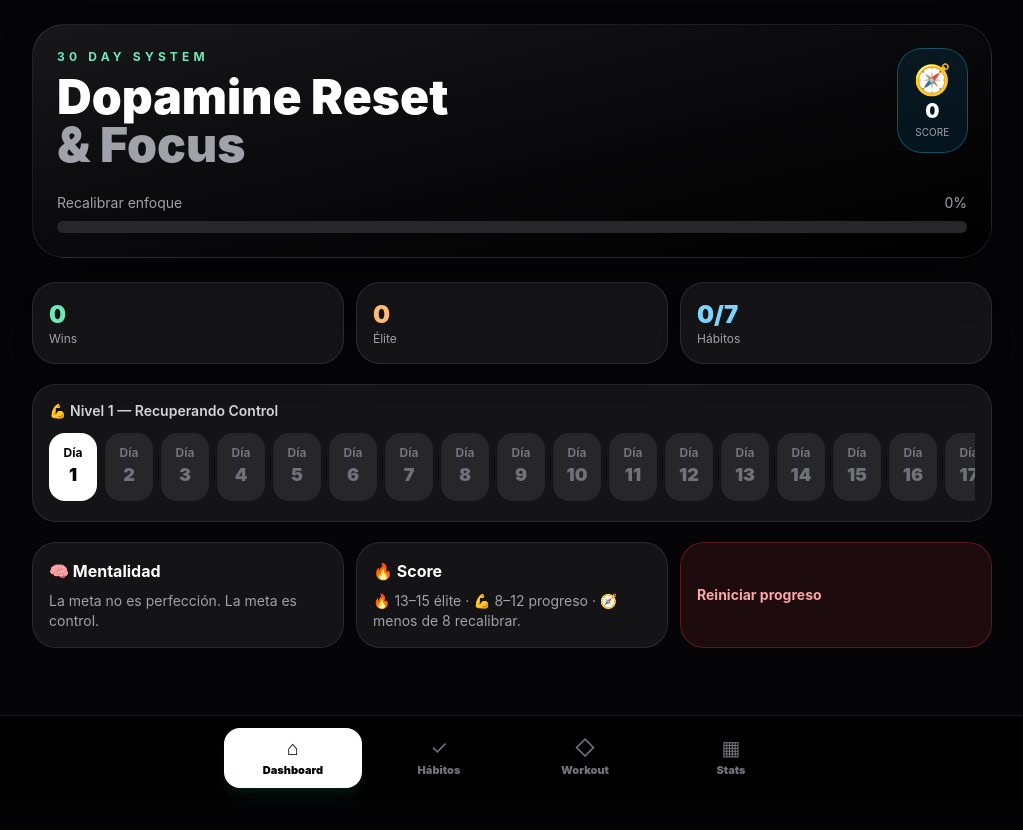
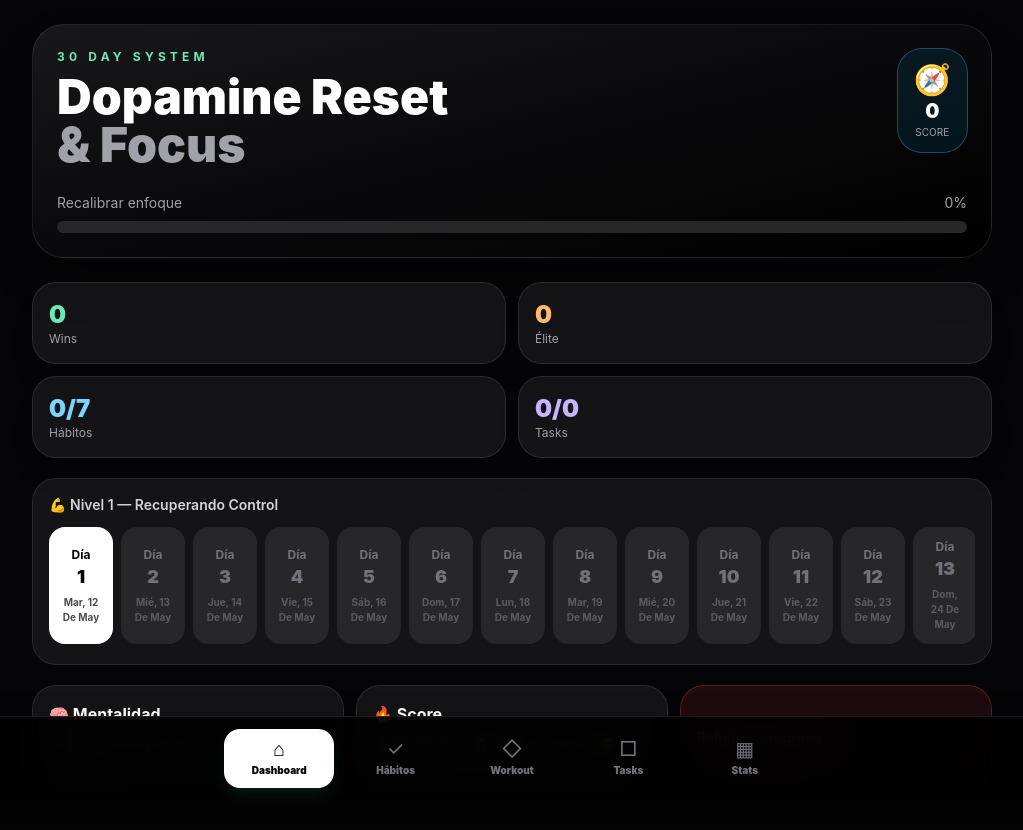
Before and after one commit to ytautomationmma-cmyk/dopamine-reset-focus-clean, a React (Vite) app: page / in a window 1280 px wide. Shown: the top 830 px of the page, without its empty margins (128-1151 px from the left). Before the commit the page ends 800 px from the top, so only its background shows below. Built offline with nearby package versions, Linux system fonts and the light colour scheme.

Commit message:
Add calendar tasks tab

```diff
--- a/src/App.jsx
+++ b/src/App.jsx
@@ -5,6 +5,7 @@ import Stats from './components/Stats.jsx';
 import DaySelector from './components/DaySelector.jsx';
 import HabitTracker from './components/HabitTracker.jsx';
 import WorkoutLog from './components/WorkoutLog.jsx';
+import TaskTracker from './components/TaskTracker.jsx';
 import FooterCards from './components/FooterCards.jsx';
 
 const STORAGE_KEY = 'dopamine-reset-data-v2';
@@ -16,10 +17,41 @@ const tabs = [
   { id: 'dashboard', label: 'Dashboard', icon: '⌂' },
   { id: 'habits', label: 'Hábitos', icon: '✓' },
   { id: 'workout', label: 'Workout', icon: '◇' },
+  { id: 'tasks', label: 'Tasks', icon: '□' },
   { id: 'stats', label: 'Stats', icon: '▦' },
 ];
 
-const createInitialDays = () => Array.from({ length: 30 }, (_, i) => ({ day: i + 1, checks: Array(habits.length).fill(false), feeling: '🙂 Bien', workout: [] }));
+const toDateKey = (date) => {
+  const year = date.getFullYear();
+  const month = String(date.getMonth() + 1).padStart(2, '0');
+  const day = String(date.getDate()).padStart(2, '0');
+  return `${year}-${month}-${day}`;
+};
+const addDays = (date, amount) => {
+  const next = new Date(date);
+  next.setDate(next.getDate() + amount);
+  return next;
+};
+const getSavedSelectedDayIndex = () => {
+  try {
+    const saved = localStorage.getItem(SELECTED_DAY_KEY);
+    const parsed = saved !== null ? Number(saved) : 0;
+    return Number.isFinite(parsed) && parsed >= 0 ? parsed : 0;
+  } catch {
+    return 0;
+  }
+};
+const createInitialDays = (selectedOffset = 0) => {
+  const startDate = addDays(new Date(), -selectedOffset);
+  return Array.from({ length: 30 }, (_, i) => ({
+    day: i + 1,
+    date: toDateKey(addDays(startDate, i)),
+    checks: Array(habits.length).fill(false),
+    feeling: '🙂 Bien',
+    workout: [],
+    tasks: [],
+  }));
+};
 const safeLoad = (key, fallback) => { try { const saved = localStorage.getItem(key); return saved ? JSON.parse(saved) : fallback; } catch { return fallback; } };
 const safeSave = (key, value) => { try { localStorage.setItem(key, JSON.stringify(value)); } catch {} };
 const parseDecimalInput = (value) => parseFloat(String(value).trim().replace(',', '.'));
@@ -36,8 +68,8 @@ const createInitialSet = (trackingType, unit = 'lbs') => {
   if (trackingType === 'bodyweight') return { id: Date.now() + Math.random(), reps: '', weightMode: 'none', weight: '', unit };
   return { id: Date.now() + Math.random(), reps: '', weight: '', unit };
 };
-const normalizeDays = (loadedDays) => {
-  const fallback = createInitialDays();
+const normalizeDays = (loadedDays, selectedOffset = 0) => {
+  const fallback = createInitialDays(selectedOffset);
   if (!Array.isArray(loadedDays)) return fallback;
   return fallback.map((baseDay, index) => {
     const savedDay = loadedDays[index] || {};
@@ -46,17 +78,20 @@ const normalizeDays = (loadedDays) => {
       ...baseDay,
       ...savedDay,
       checks: habits.map((_, habitIndex) => Boolean(savedChecks[habitIndex])),
+      date: savedDay.date || baseDay.date,
       feeling: savedDay.feeling || baseDay.feeling,
       workout: Array.isArray(savedDay.workout) ? savedDay.workout : [],
+      tasks: Array.isArray(savedDay.tasks) ? savedDay.tasks : [],
     };
   });
 };
 const loadDays = () => {
+  const selectedOffset = getSavedSelectedDayIndex();
   const current = safeLoad(STORAGE_KEY, null);
-  if (current) return normalizeDays(current);
+  if (current) return normalizeDays(current, selectedOffset);
   const legacy = safeLoad(LEGACY_STORAGE_KEY, null);
   if (legacy) {
-    const migrated = normalizeDays(legacy);
+    const migrated = normalizeDays(legacy, selectedOffset);
     safeSave(STORAGE_KEY, migrated);
     return migrated;
   }
@@ -70,7 +105,7 @@ const getScoreState = (score) => {
 
 export default function ResetFocusTracker() {
   const [days, setDays] = useState(loadDays);
-  const [selectedDayIndex, setSelectedDayIndex] = useState(() => { try { const saved = localStorage.getItem(SELECTED_DAY_KEY); return saved !== null ? Number(saved) : 0; } catch { return 0; } });
+  const [selectedDayIndex, setSelectedDayIndex] = useState(getSavedSelectedDayIndex);
   const [customExercises, setCustomExercises] = useState(() => safeLoad(CUSTOM_EXERCISES_KEY, {}));
   const [exerciseRenames, setExerciseRenames] = useState(() => safeLoad(EXERCISE_RENAMES_KEY, {}));
   const [selectedMuscle, setSelectedMuscle] = useState('Pecho');
@@ -91,6 +126,7 @@ export default function ResetFocusTracker() {
   const scores = days.map(scoreForDay);
   const selectedScore = scoreForDay(selectedDay);
   const completedHabits = selectedDay.checks.filter(Boolean).length;
+  const completedTasks = (selectedDay.tasks || []).filter((task) => task.done).length;
   const totalPossible = habits.reduce((sum, habit) => sum + habit.points, 0);
   const progressPercent = Math.round((selectedScore / totalPossible) * 100);
   const scoresUntilSelectedDay = scores.slice(0, selectedDayIndex + 1);
@@ -123,6 +159,13 @@ export default function ResetFocusTracker() {
 
   const toggleCheck = (habitIndex) => setDaysAndSave((current) => current.map((day, index) => index === selectedDayIndex ? { ...day, checks: day.checks.map((checked, i) => i === habitIndex ? !checked : checked) } : day));
   const updateFeeling = (value) => setDaysAndSave((current) => current.map((day, index) => index === selectedDayIndex ? { ...day, feeling: value } : day));
+  const addTask = (title) => {
+    const clean = title.trim();
+    if (!clean) return;
+    setDaysAndSave((current) => current.map((day, index) => index === selectedDayIndex ? { ...day, tasks: [{ id: Date.now() + Math.random(), title: clean, done: false }, ...(day.tasks || [])] } : day));
+  };
+  const toggleTask = (taskId) => setDaysAndSave((current) => current.map((day, index) => index === selectedDayIndex ? { ...day, tasks: (day.tasks || []).map((task) => task.id === taskId ? { ...task, done: !task.done } : task) } : day));
+  const removeTask = (taskId) => setDaysAndSave((current) => current.map((day, index) => index === selectedDayIndex ? { ...day, tasks: (day.tasks || []).filter((task) => task.id !== taskId) } : day));
   const getExercisesForMuscle = (muscleName) => { const base = muscleGroups.find((g) => g.name === muscleName) || muscleGroups[0]; const custom = customExercises[muscleName] || []; const renames = exerciseRenames[muscleName] || {}; return [...new Set([...base.exercises.map((ex) => renames[ex] || ex), ...custom])]; };
   const selectedMuscleExercises = getExercisesForMuscle(selectedMuscle);
 
@@ -188,6 +231,7 @@ export default function ResetFocusTracker() {
     { label: 'Wins', value: winCount, accent: 'text-emerald-300' },
     { label: 'Élite', value: eliteCount, accent: 'text-orange-300' },
     { label: 'Hábitos', value: `${completedHabits}/${habits.length}`, accent: 'text-sky-300' },
+    { label: 'Tasks', value: `${completedTasks}/${(selectedDay.tasks || []).length}`, accent: 'text-violet-300' },
   ];
 
   const renderActiveTab = () => {
@@ -209,10 +253,16 @@ export default function ResetFocusTracker() {
       );
     }
 
+    if (activeTab === 'tasks') {
+      return (
+        <TaskTracker selectedDay={selectedDay} addTask={addTask} toggleTask={toggleTask} removeTask={removeTask} />
+      );
+    }
+
     return (
       <>
         <Header scoreState={scoreState} selectedScore={selectedScore} progressPercent={progressPercent} />
-        <section className="mb-5 grid grid-cols-3 gap-3">
+        <section className="mb-5 grid grid-cols-2 gap-3">
           {dashboardMetrics.map((metric) => (
             <div key={metric.label} className="rounded-3xl border border-white/10 bg-zinc-900/80 p-4 shadow-xl shadow-black/20">
               <p className={`text-2xl font-black ${metric.accent}`}>{metric.value}</p>
@@ -239,7 +289,7 @@ export default function ResetFocusTracker() {
 function BottomTabBar({ activeTab, setActiveTab }) {
   return (
     <nav className="fixed inset-x-0 bottom-0 z-50 border-t border-white/10 bg-black/90 px-3 pb-[max(env(safe-area-inset-bottom),0.75rem)] pt-3 shadow-2xl shadow-black/60 backdrop-blur-xl">
-      <div className="mx-auto grid max-w-md grid-cols-4 gap-2 md:max-w-xl">
+      <div className="mx-auto grid max-w-md grid-cols-5 gap-1.5 md:max-w-xl">
         {tabs.map((tab) => {
           const active = activeTab === tab.id;
           return (
@@ -247,11 +297,11 @@ function BottomTabBar({ activeTab, setActiveTab }) {
               key={tab.id}
               type="button"
               onClick={() => setActiveTab(tab.id)}
-              className={`rounded-2xl px-2 py-2.5 text-center transition active:scale-95 ${active ? 'bg-white text-black shadow-lg shadow-emerald-400/10' : 'text-zinc-500 hover:bg-white/5 hover:text-zinc-200'}`}
+              className={`rounded-2xl px-1.5 py-2.5 text-center transition active:scale-95 ${active ? 'bg-white text-black shadow-lg shadow-emerald-400/10' : 'text-zinc-500 hover:bg-white/5 hover:text-zinc-200'}`}
               aria-current={active ? 'page' : undefined}
             >
               <span className="block text-xl leading-none">{tab.icon}</span>
-              <span className="mt-1 block text-[11px] font-black">{tab.label}</span>
+              <span className="mt-1 block text-[10px] font-black">{tab.label}</span>
             </button>
           );
         })}
--- a/src/components/DaySelector.jsx
+++ b/src/components/DaySelector.jsx
@@ -1,3 +1,9 @@
+const formatDayDate = (dateKey) => {
+  if (!dateKey) return '';
+  const date = new Date(`${dateKey}T00:00:00`);
+  return date.toLocaleDateString('es-CO', { weekday: 'short', day: 'numeric', month: 'short' });
+};
+
 export default function DaySelector({ days, level, selectedDayIndex, setSelectedDayIndex, scoreForDay, getScoreState }) {
   return (
     <section className="mb-5 rounded-3xl border border-white/10 bg-zinc-900/80 p-4">
@@ -5,7 +11,13 @@ export default function DaySelector({ days, level, selectedDayIndex, setSelected
       <div className="flex gap-2 overflow-x-auto pb-1">
         {days.map((day, index) => {
           const score = scoreForDay(day); const state = getScoreState(score); const isSelected = index === selectedDayIndex;
-          return <button key={day.day} onClick={() => setSelectedDayIndex(index)} className={`min-w-12 rounded-2xl px-3 py-3 text-center transition ${isSelected ? 'bg-white text-black' : score > 0 ? `${state.bg} ${state.color} ring-1 ${state.ring}` : 'bg-zinc-800 text-zinc-500'}`}><div className="text-xs font-bold">Día</div><div className="text-lg font-black">{day.day}</div></button>;
+          return (
+            <button key={day.day} onClick={() => setSelectedDayIndex(index)} className={`min-w-16 rounded-2xl px-3 py-3 text-center transition ${isSelected ? 'bg-white text-black' : score > 0 ? `${state.bg} ${state.color} ring-1 ${state.ring}` : 'bg-zinc-800 text-zinc-500'}`}>
+              <div className="text-xs font-bold">Día</div>
+              <div className="text-lg font-black">{day.day}</div>
+              <div className="mt-1 text-[10px] font-bold capitalize opacity-70">{formatDayDate(day.date)}</div>
+            </button>
+          );
         })}
       </div>
     </section>
--- /dev/null
+++ b/src/components/TaskTracker.jsx
@@ -0,0 +1,85 @@
+import { useState } from 'react';
+
+const formatFullDate = (dateKey) => {
+  if (!dateKey) return 'Fecha no asignada';
+  const date = new Date(`${dateKey}T00:00:00`);
+  return date.toLocaleDateString('es-CO', { weekday: 'long', day: 'numeric', month: 'long' });
+};
+
+export default function TaskTracker({ selectedDay, addTask, toggleTask, removeTask }) {
+  const [taskTitle, setTaskTitle] = useState('');
+  const tasks = selectedDay.tasks || [];
+  const completedTasks = tasks.filter((task) => task.done).length;
+
+  const submitTask = () => {
+    addTask(taskTitle);
+    setTaskTitle('');
+  };
+
+  return (
+    <section className="rounded-[2rem] border border-white/10 bg-zinc-900/80 p-5 shadow-2xl shadow-black/30">
+      <div className="mb-5 flex items-start justify-between gap-4">
+        <div>
+          <p className="text-sm font-bold uppercase tracking-[0.18em] text-violet-300">Tasks</p>
+          <h1 className="mt-1 text-3xl font-black">Día {selectedDay.day}</h1>
+          <p className="mt-1 text-sm capitalize text-zinc-400">{formatFullDate(selectedDay.date)}</p>
+        </div>
+        <div className="rounded-3xl border border-white/10 bg-black/40 px-4 py-3 text-right">
+          <p className="text-2xl font-black text-emerald-300">{completedTasks}/{tasks.length}</p>
+          <p className="text-[10px] font-bold uppercase tracking-[0.14em] text-zinc-500">hechas</p>
+        </div>
+      </div>
+
+      <div className="mb-5 rounded-3xl border border-white/10 bg-black/35 p-3">
+        <label className="mb-2 block text-xs font-bold uppercase tracking-[0.14em] text-zinc-500" htmlFor="new-task">Nueva tarea</label>
+        <div className="flex gap-2">
+          <input
+            id="new-task"
+            value={taskTitle}
+            onChange={(event) => setTaskTitle(event.target.value)}
+            onKeyDown={(event) => { if (event.key === 'Enter') submitTask(); }}
+            className="min-w-0 flex-1 rounded-2xl border border-white/10 bg-zinc-950 px-4 py-3 text-sm font-semibold text-white outline-none transition placeholder:text-zinc-600 focus:border-violet-300/60"
+            placeholder="Nueva tarea..."
+          />
+          <button
+            type="button"
+            onClick={submitTask}
+            className="rounded-2xl bg-white px-4 py-3 text-sm font-black text-black transition active:scale-95"
+          >
+            Add
+          </button>
+        </div>
+      </div>
+
+      <div className="space-y-3">
+        {tasks.length === 0 ? (
+          <div className="rounded-3xl border border-dashed border-white/10 bg-black/25 p-6 text-center">
+            <p className="text-lg font-black text-white">Sin tareas para este día</p>
+            <p className="mt-1 text-sm text-zinc-500">Agrega lo que quieres resolver hoy.</p>
+          </div>
+        ) : (
+          tasks.map((task) => (
+            <div key={task.id} className="flex items-center gap-3 rounded-3xl border border-white/10 bg-black/30 p-3">
+              <button
+                type="button"
+                onClick={() => toggleTask(task.id)}
+                className={`grid h-11 w-11 shrink-0 place-items-center rounded-2xl border text-lg font-black transition active:scale-95 ${task.done ? 'border-emerald-300/60 bg-emerald-400 text-black' : 'border-white/10 bg-zinc-950 text-zinc-500'}`}
+                aria-label={task.done ? 'Marcar tarea pendiente' : 'Completar tarea'}
+              >
+                {task.done ? '✓' : ''}
+              </button>
+              <p className={`min-w-0 flex-1 text-sm font-bold ${task.done ? 'text-zinc-500 line-through' : 'text-zinc-100'}`}>{task.title}</p>
+              <button
+                type="button"
+                onClick={() => removeTask(task.id)}
+                className="rounded-2xl border border-red-400/20 bg-red-500/10 px-3 py-2 text-xs font-black text-red-200 transition active:scale-95"
+              >
+                Borrar
+              </button>
+            </div>
+          ))
+        )}
+      </div>
+    </section>
+  );
+}
```
